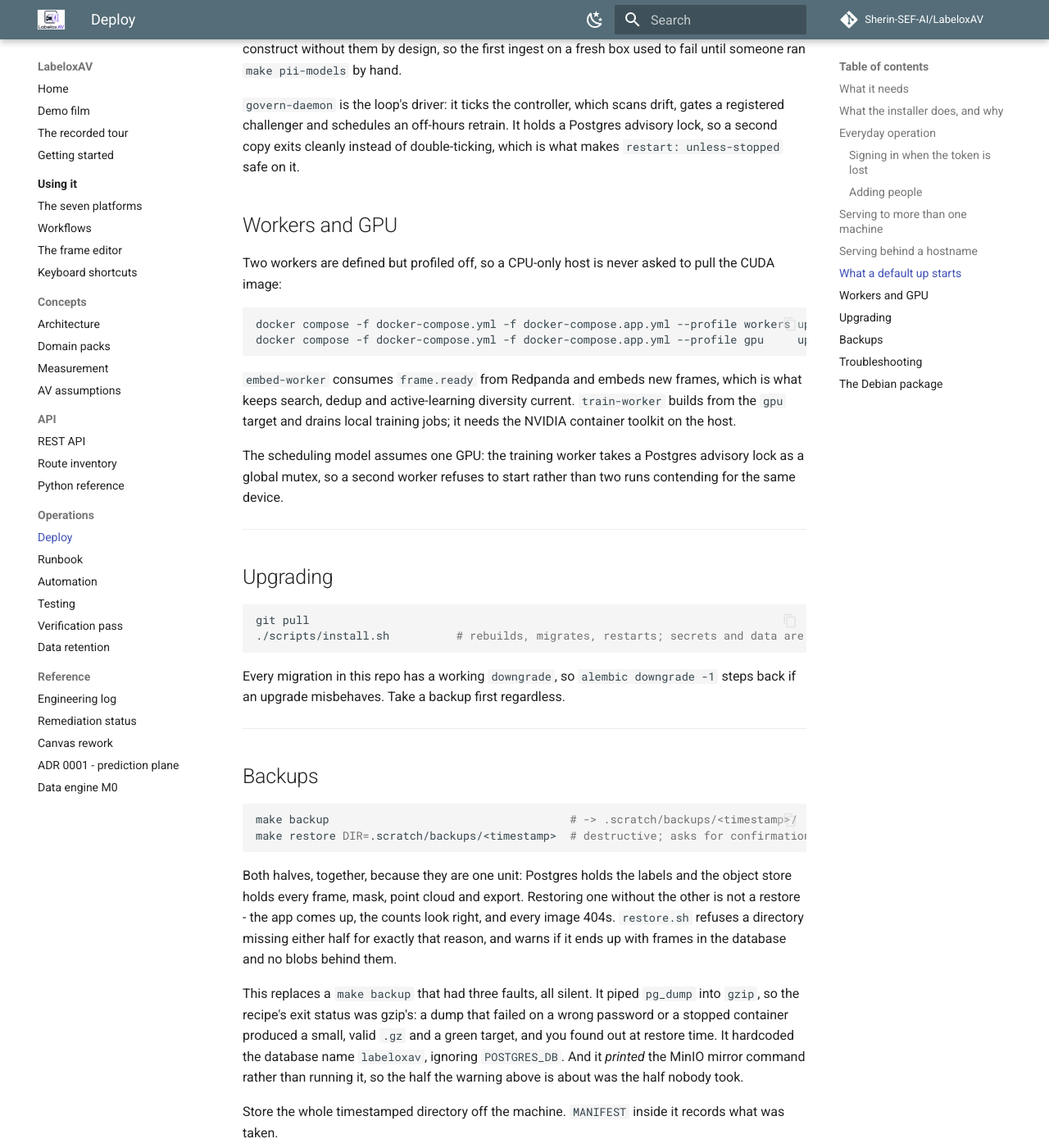
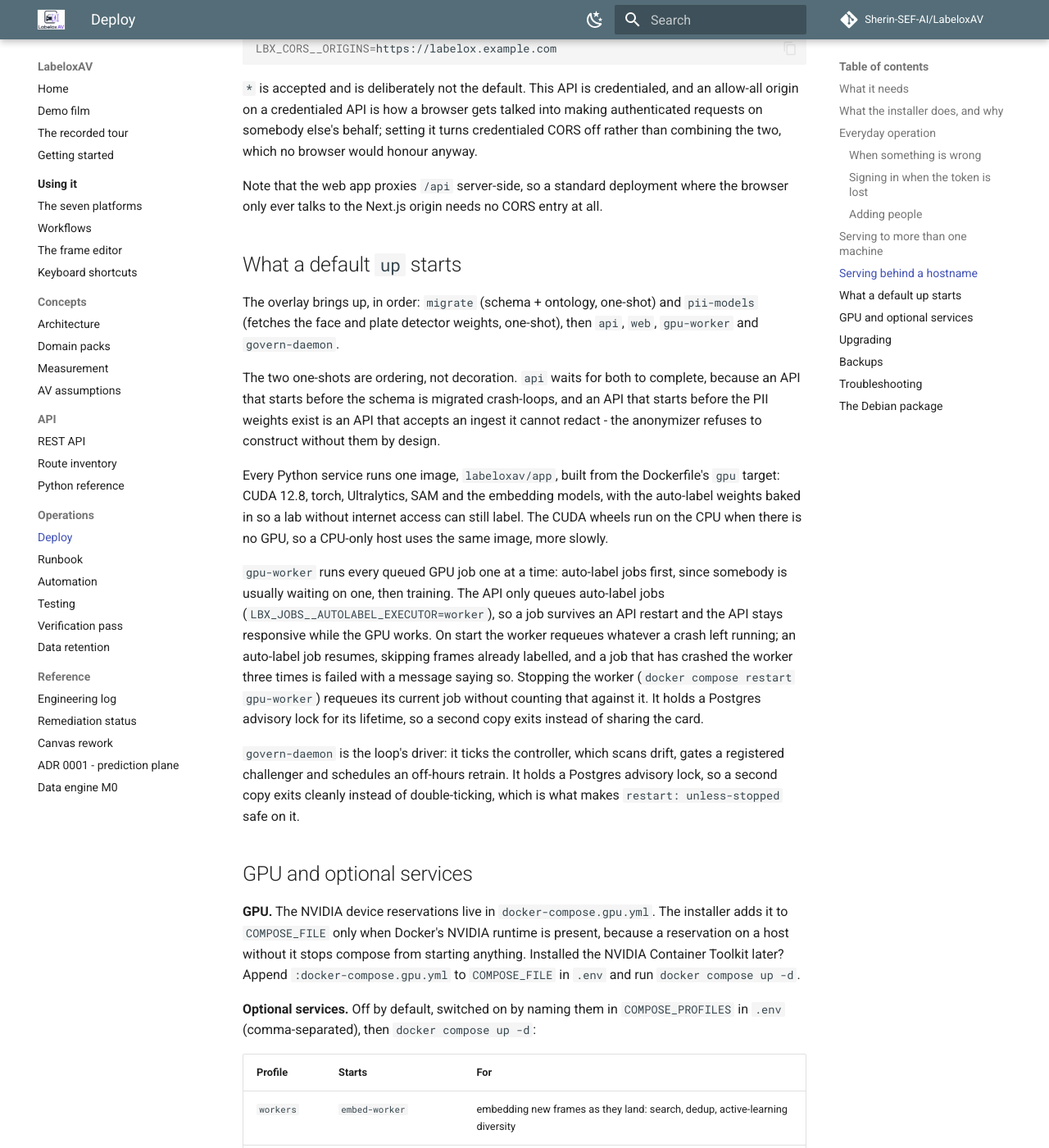
Before and after one commit to Sherin-SEF-AI/LabeloxAV, an MkDocs documentation site: the page built from docs/DEPLOY.md, in a window 1280 px wide and 1400 px high, scrolled down 3815 px. Shown: the whole window at 82% size. Built offline with MkDocs 1.6.1 and Material for MkDocs 9.7.7, drawn with Linux system fonts in a browser that asks for light colours; comment, search, counter and statistics services are not loaded; some of the changed text lies outside the part shown.

Commit message:
Make the Docker install able to label, and say what is wrong when it cannot
The deployment built every Python service from the slim image, which has no torch or Ultralytics. Ingest
then refused uploads for want of the plate detector, and auto-label, embeddings and the editor's SAM
tools could not load a model.

Runtime:
- Every Python service runs one ML image (labeloxav/app, the gpu target). The CUDA wheels fall back to
  the CPU, so a CPU-only host uses the same image.
- The three auto-label weights are baked into the image, so recreated containers stop re-downloading
  about 600 MB and offline labs can label. Hugging Face models cache into the models volume.
- gpu-worker is a default service and replaces train-worker. The API queues auto-label for it.
- NVIDIA device reservations live in docker-compose.gpu.yml, added only when Docker has the NVIDIA
  runtime; a reservation without it stops compose from starting anything.
- Containers reach a host Ollama through host.docker.internal.

Network:
- Postgres, Redis, Redpanda, the MinIO console and the API listen on 127.0.0.1. Only the web app and
  MinIO's S3 port face the network.
- lakeFS, Lichtblick and MLflow sit behind profiles and are opt-in for a deployment. Dev `make up`
  still starts them.

Installer:
- It picks free ports and names whoever holds a taken one. On a re-run it stops with that name if a
  configured port has been taken since.
- It writes COMPOSE_FILE and COMPOSE_PROFILES into .env, so plain `docker compose`, `make app-up` and
  the packaged CLI all start what was installed.

Diagnosis: scripts/doctor.sh (`labeloxav doctor`, `make doctor`) checks the host, then runs
services/doctor.py in the API container: schema version, storage, bus, torch and GPU, weights, and
whether the GPU worker holds its lock. Every problem comes with its fix. Administrators get the same
checks at GET /api/system/checks.

The GPU worker also requeues a training job when stopped mid-run and exits without waiting on the
training thread.

Co-Authored-By: Claude Opus 5.5 <noreply@anthropic.com>

````diff
--- a/docs/DEPLOY.md
+++ b/docs/DEPLOY.md
@@ -61,24 +61,38 @@ deployment, with the reason buried in a config validator.
 
 ## Everyday operation
 
-The deployment is the base compose file plus the application overlay. `make` wraps the pair:
+The installer records which compose files and optional services this machine runs in `.env`
+(`COMPOSE_FILE` and `COMPOSE_PROFILES`), and Docker Compose reads both from there. So every command is plain
+`docker compose`, and it always means exactly what was installed, including the GPU overlay when Docker can
+use the GPU. `make` and the packaged `labeloxav` command use the same:
 
 ```bash
 make app-down     # stop, keeping all data
 make app-up       # start again
 make app-logs     # follow the API logs
+make doctor       # check the installation and say what to fix
 
 # the same thing without make
-docker compose -f docker-compose.yml -f docker-compose.app.yml up -d
+docker compose up -d
+docker compose ps
+./scripts/doctor.sh
 
 # stop and DESTROY the corpus, the object store, and every annotation
-docker compose -f docker-compose.yml -f docker-compose.app.yml down -v
+docker compose down -v
 ```
 
-Plain `docker compose up` uses only the base file and starts infrastructure alone, which is the development
-workflow: services in Docker, code on the host. That is why the application lives in an overlay rather than
-behind a profile: the overlay demands the deployment secrets, and requiring them in the base file would break
-every compose command for a developer who has none.
+On a development checkout there is no `COMPOSE_FILE` in `.env`, so plain `docker compose up` starts the
+infrastructure alone: services in Docker, code on the host. That is why the application lives in an overlay
+rather than behind a profile: the overlay demands the deployment secrets, and requiring them in the base file
+would break every compose command for a developer who has none.
+
+### When something is wrong
+
+`./scripts/doctor.sh` (or `labeloxav doctor`) checks the host (Docker, the GPU runtime, disk, memory, every
+configured port and who holds it, each container's state) and then the application from inside the API
+container (database and schema version, storage, event bus, torch and the GPU, model weights, and whether the
+GPU worker is running). Every problem it reports comes with the command or setting that fixes it. An
+administrator sees the same application checks in the web app.
 
 ### Signing in when the token is lost
 
@@ -91,19 +105,16 @@ make token                       # mints one for `admin`
 make token NAME=alice            # or for anyone else
 
 # the same thing without make, plus the two other modes
-docker compose -f docker-compose.yml -f docker-compose.app.yml exec api \
-  python -m scripts.mint_token --list
+docker compose exec api python -m scripts.mint_token --list
 
 # a token leaked: invalidate every one already issued to that user, then mint a fresh one
-docker compose -f docker-compose.yml -f docker-compose.app.yml exec api \
-  python -m scripts.mint_token --name admin --revoke-existing
+docker compose exec api python -m scripts.mint_token --name admin --revoke-existing
 ```
 
 ### Adding people
 
 ```bash
-docker compose -f docker-compose.yml -f docker-compose.app.yml exec api \
-  python -m scripts.mint_token --name alice --role reviewer --create
+docker compose exec api python -m scripts.mint_token --name alice --role reviewer --create
 ```
 
 Roles are `annotator`, `reviewer`, `admin`, and a higher role satisfies any floor below it.
@@ -123,7 +134,12 @@ missing data rather than a misconfiguration:
 LBX_MINIO__PUBLIC_ENDPOINT=https://labelox.example.com/s3
 ```
 
-**TLS.** Nothing here terminates TLS, and the app is served over plain HTTP on ports 3000 and 8000. Put a
+**What listens where.** Only two ports face the network: the web app (`WEB_PORT`, default 3000) and MinIO's
+S3 port (`MINIO_PORT`), which presigned downloads use. Everything else, the API included, listens on this
+machine only (`127.0.0.1`): people and the SDK reach the API through the web app's `/api` proxy. Change
+`LBX_BIND_PUBLIC` / `LBX_BIND_LOCAL` in `.env` to bind differently.
+
+**TLS.** Nothing here terminates TLS, and the app is served over plain HTTP. Put a
 reverse proxy in front of it for anything beyond a trusted network: tokens live in browser storage and ride
 on every request, so an unencrypted hop is an exposed credential. If the proxy is nginx, keep
 `proxy_buffering off` on `/api/events/` or the server-sent event streams arrive in bursts instead of live
@@ -150,33 +166,53 @@ talks to the Next.js origin needs no CORS entry at all.
 
 ## What a default `up` starts
 
-The overlay brings up five things, in order: `migrate` (schema + ontology, one-shot), `pii-models` (fetches
-the face and plate detector weights, one-shot), then `api`, `web` and `govern-daemon`.
+The overlay brings up, in order: `migrate` (schema + ontology, one-shot) and `pii-models` (fetches the face
+and plate detector weights, one-shot), then `api`, `web`, `gpu-worker` and `govern-daemon`.
 
 The two one-shots are ordering, not decoration. `api` waits for both to complete, because an API that
 starts before the schema is migrated crash-loops, and an API that starts before the PII weights exist is an
-API that accepts an ingest it cannot redact - the anonymizer refuses to construct without them by design,
-so the first ingest on a fresh box used to fail until someone ran `make pii-models` by hand.
+API that accepts an ingest it cannot redact - the anonymizer refuses to construct without them by design.
+
+Every Python service runs one image, `labeloxav/app`, built from the Dockerfile's `gpu` target: CUDA 12.8,
+torch, Ultralytics, SAM and the embedding models, with the auto-label weights baked in so a lab without
+internet access can still label. The CUDA wheels run on the CPU when there is no GPU, so a CPU-only host uses
+the same image, more slowly.
+
+`gpu-worker` runs every queued GPU job one at a time: auto-label jobs first, since somebody is usually
+waiting on one, then training. The API only queues auto-label jobs (`LBX_JOBS__AUTOLABEL_EXECUTOR=worker`),
+so a job survives an API restart and the API stays responsive while the GPU works. On start the worker
+requeues whatever a crash left running; an auto-label job resumes, skipping frames already labelled, and a
+job that has crashed the worker three times is failed with a message saying so. Stopping the worker
+(`docker compose restart gpu-worker`) requeues its current job without counting that against it. It holds a
+Postgres advisory lock for its lifetime, so a second copy exits instead of sharing the card.
 
 `govern-daemon` is the loop's driver: it ticks the controller, which scans drift, gates a registered
 challenger and schedules an off-hours retrain. It holds a Postgres advisory lock, so a second copy exits
 cleanly instead of double-ticking, which is what makes `restart: unless-stopped` safe on it.
 
-## Workers and GPU
+## GPU and optional services
 
-Two workers are defined but profiled off, so a CPU-only host is never asked to pull the CUDA image:
+**GPU.** The NVIDIA device reservations live in `docker-compose.gpu.yml`. The installer adds it to
+`COMPOSE_FILE` only when Docker's NVIDIA runtime is present, because a reservation on a host without it stops
+compose from starting anything. Installed the NVIDIA Container Toolkit later? Append
+`:docker-compose.gpu.yml` to `COMPOSE_FILE` in `.env` and run `docker compose up -d`.
 
-```bash
-docker compose -f docker-compose.yml -f docker-compose.app.yml --profile workers up -d   # embed-worker
-docker compose -f docker-compose.yml -f docker-compose.app.yml --profile gpu     up -d   # train-worker
-```
+**Optional services.** Off by default, switched on by naming them in `COMPOSE_PROFILES` in `.env`
+(comma-separated), then `docker compose up -d`:
 
-`embed-worker` consumes `frame.ready` from Redpanda and embeds new frames, which is what keeps search,
-dedup and active-learning diversity current. `train-worker` builds from the `gpu` target and drains local
-training jobs; it needs the NVIDIA container toolkit on the host.
+| Profile   | Starts                | For                                                       |
+|-----------|-----------------------|-----------------------------------------------------------|
+| `workers` | `embed-worker`        | embedding new frames as they land: search, dedup, active-learning diversity |
+| `lakefs`  | lakeFS                | dataset branches and merge requests                       |
+| `viewer`  | Lichtblick            | the MCAP session viewer                                   |
+| `mlflow`  | MLflow                | experiment tracking                                       |
+| `extras`  | lakeFS, Lichtblick, MLflow | all three                                            |
 
-The scheduling model assumes one GPU: the training worker takes a Postgres advisory lock as a global mutex,
-so a second worker refuses to start rather than two runs contending for the same device.
+The vision-language reviewer (auto-label's third path) talks to Ollama, which is not part of the compose
+stack. Install it on the host; the containers reach it as `host.docker.internal:11434`. Ollama listens on
+127.0.0.1 by default, which a container cannot reach, so set `OLLAMA_HOST=0.0.0.0:11434` (or the Docker
+bridge address, usually `172.17.0.1:11434`, to keep it off the LAN) in its systemd service and restart it.
+Or turn the reviewer off with `LBX_MODELS__VLM__ENABLED=false` in `.env`. `doctor` reports which.
 
 ---
 
````
Also changed, not shown: docker-compose.app.yml (+58 -41 lines), docker-compose.gpu.yml (added, +22 -0 lines), docker-compose.yml (+16 -9 lines), 12 other files.
